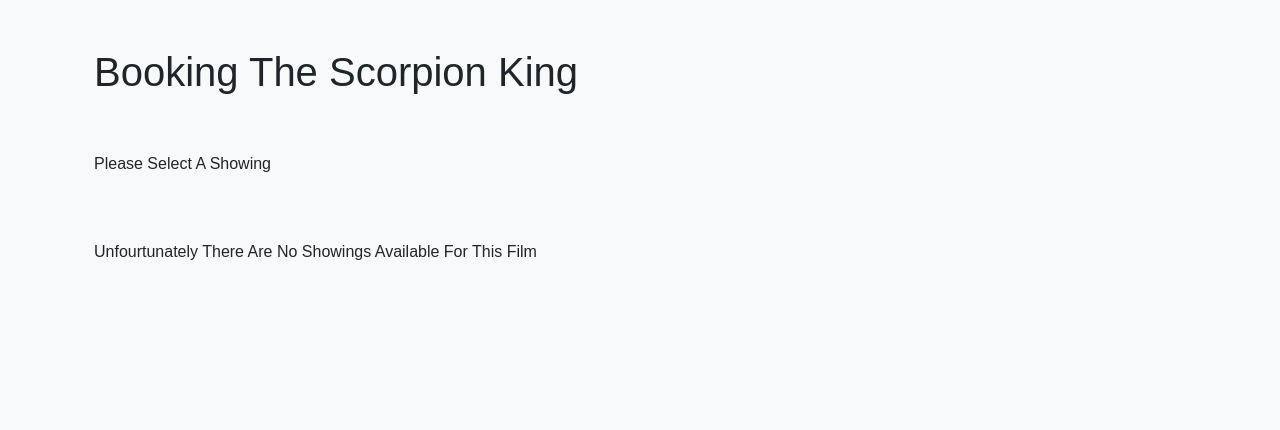
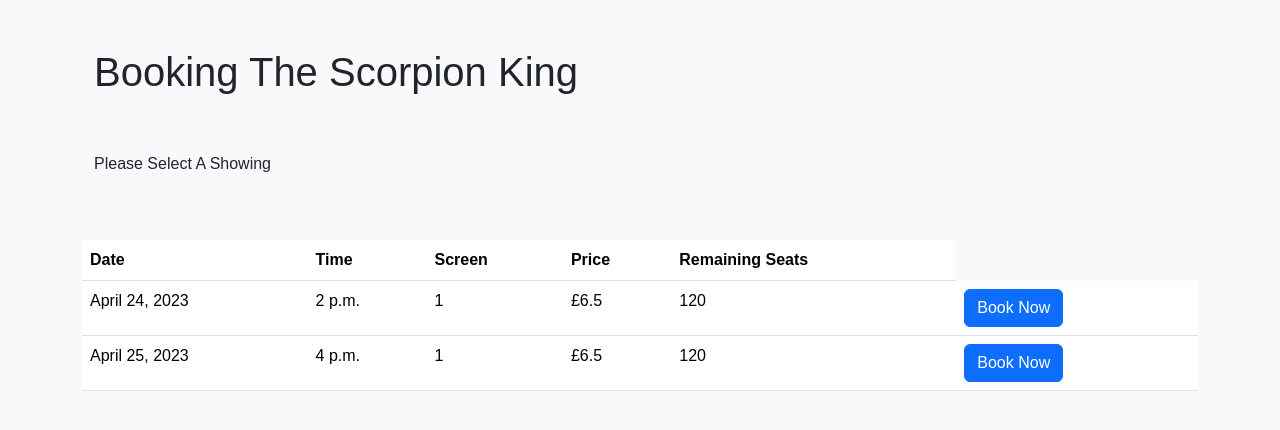
Before and after one commit to cameron-mg/UNI_Distributed-and-Enterprise-Software-Development, a Django app: page /bookingPage/2/ in a window 1280 px wide. Shown: the part 56-486 px from the top of the page. Run offline with Django 4.2, Linux system fonts and the light colour scheme; data comes from the database, SQL or seed files in the repository; some libraries are stand-ins or nearby versions.

Commit message:
CMG - Commented PIL added film booking page

```diff
--- a/app/forms.py
+++ b/app/forms.py
@@ -1,6 +1,6 @@
 from django import forms
 from app.models import *
-from PIL import Image
+# from PIL import Image
 from django.utils.html import format_html
 
 class UserRegistrationForm(forms.Form):
--- a/app/models.py
+++ b/app/models.py
@@ -1,6 +1,6 @@
 from django.db import models
 from django.contrib.auth.models import AbstractUser
-from PIL import Image
+# from PIL import Image
 
 # Create your models here.
 
@@ -59,7 +59,7 @@
     ageRatings = models.CharField(max_length=3, choices=ageRating.choices, default='12')
     duration = models.IntegerField()
     desc = models.CharField(max_length=150)
-    filmImage = models.ImageField(upload_to='app/static/filmImages/', default='')
+    # filmImage = models.ImageField(upload_to='app/static/filmImages/', default='')
 
 class Screen(models.Model):
     id = models.AutoField(primary_key=True, unique=True)
--- a/app/templates/app/bookingPage.html
+++ b/app/templates/app/bookingPage.html
@@ -1,18 +1,38 @@
 {% extends "app/template.html" %}
 {% block title %}
-Booking page
+Customer - Showings
 {% endblock %}
 {% block content %}
 <div class="container-fluid mt-5">
     <div class="row gy-5">
         <h1>Booking {{ film.title }}</h1>
         <p>Please Select A Showing</p>
-        {% if Showings %}
-        <ul>
-            {% for showing in showings %}
-            <li>{{ showing.date }}</li>
+        {% if showings %}
+        <table class="table">
+            <thead>
+              <tr>
+                <th>Date</th>
+                <th>Time</th>
+                <th>Screen</th>
+                <th>Price</th>
+                <th>Remaining Seats</th>
+              </tr>
+            </thead>
+            <tbody>
+            {% for s in showings %}
+                <tr>
+                  <td>{{ s.date }}</td>
+                  <td>{{ s.time }}</td>
+                  <td>{{ s.screen.screenNo }}</td>
+                  <td>£{{ s.price }}</td>
+                  <td>{{ s.remainingSeats }}</td>
+                  <td>
+                    <a href="#" class="btn btn-primary me-2" role="button" aria-pressed="true">Book Now</a>
+                  </td>
+                </tr>
             {% endfor %}
-        </ul>
+            </tbody>
+          </table>
         {% else %}
         <p>Unfourtunately There Are No Showings Available For This Film</p>
         {% endif %}
--- a/app/views.py
+++ b/app/views.py
@@ -29,8 +29,6 @@
 def bookingPage(request, pk):
     film = Film.objects.get(pk=pk)
     showings = Showing.objects.all().filter(film=film)
-    print(film)
-    print(showings)
     return render(request, 'app/bookingPage.html', {"film": film, "showings": showings})
 
 def aboutUs(request):
```
